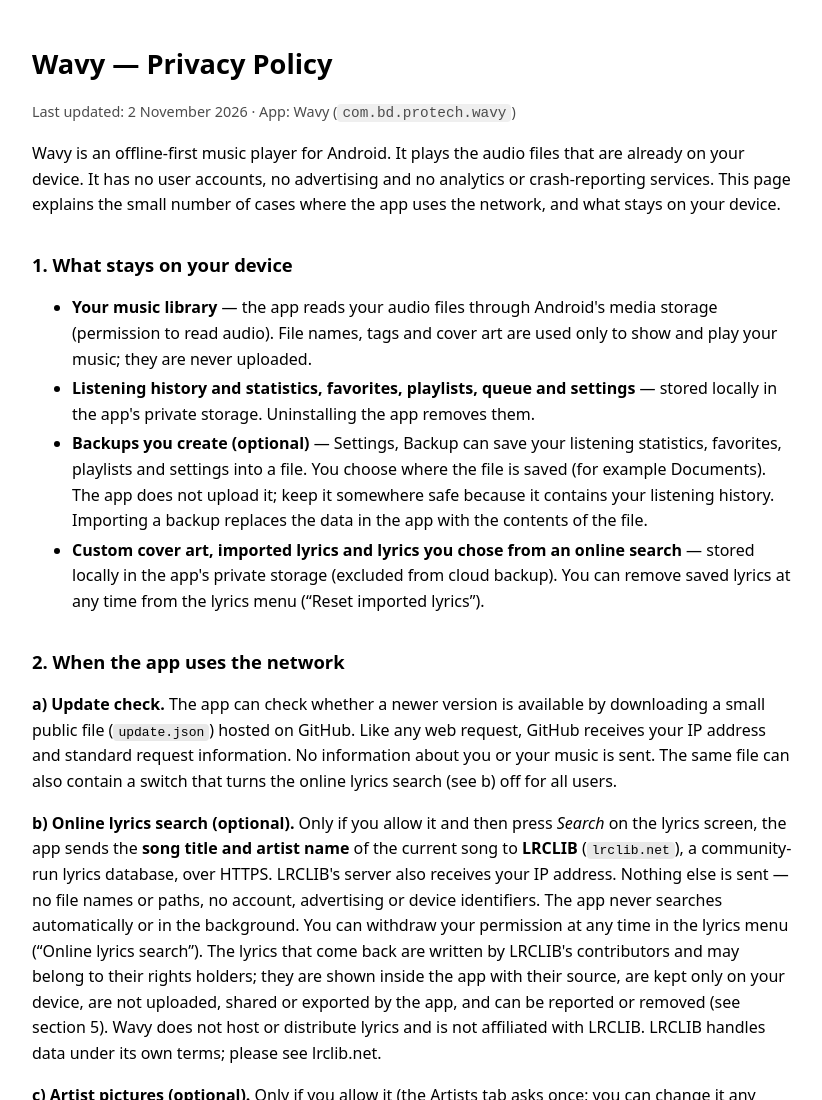
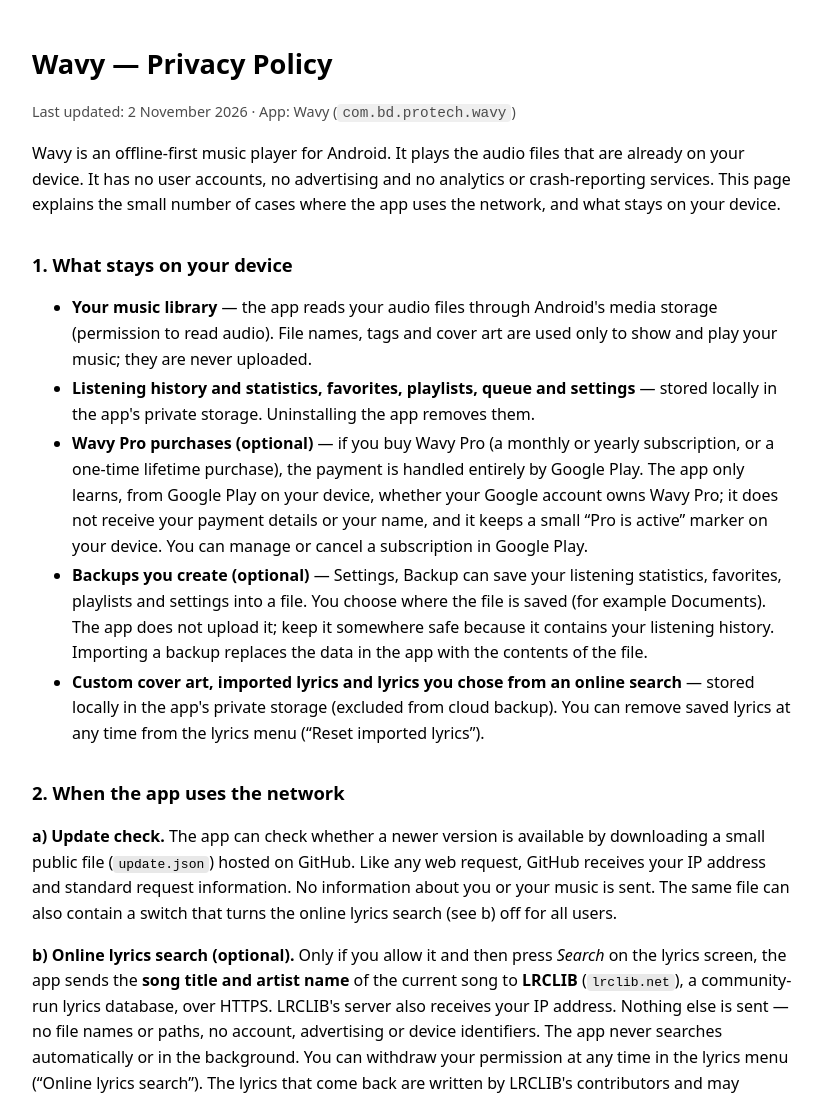
Before and after one commit to b4h3r4id/b4h3r4id.github.io, a plain HTML site: page wavy/privacy.html in a window 1280 px wide. Shown: the top 1100 px of the page, without its empty margins (228-1050 px from the left). Drawn offline with Linux system fonts and the light colour scheme.

Commit message:
Update privacy.html

```diff
--- a/wavy/privacy.html
+++ b/wavy/privacy.html
@@ -30,6 +30,11 @@ the small number of cases where the app uses the network, and what stays on your
       audio). File names, tags and cover art are used only to show and play your music; they are never uploaded.</li>
   <li><b>Listening history and statistics, favorites, playlists, queue and settings</b> — stored locally in the app's
       private storage. Uninstalling the app removes them.</li>
+  <li><b>Wavy Pro purchases (optional)</b> &mdash; if you buy Wavy Pro (a monthly or yearly subscription, or a one-time
+      lifetime purchase), the payment is handled entirely by Google Play. The app only learns, from Google Play on your
+      device, whether your Google account owns Wavy Pro; it does not receive your payment details or your name, and it
+      keeps a small &ldquo;Pro is active&rdquo; marker on your device. You can manage or cancel a subscription in
+      Google Play.</li>
   <li><b>Backups you create (optional)</b> — Settings, Backup can save your listening statistics, favorites, playlists
       and settings into a file. You choose where the file is saved (for example Documents). The app does not upload
       it; keep it somewhere safe because it contains your listening history. Importing a backup replaces the data in
```
